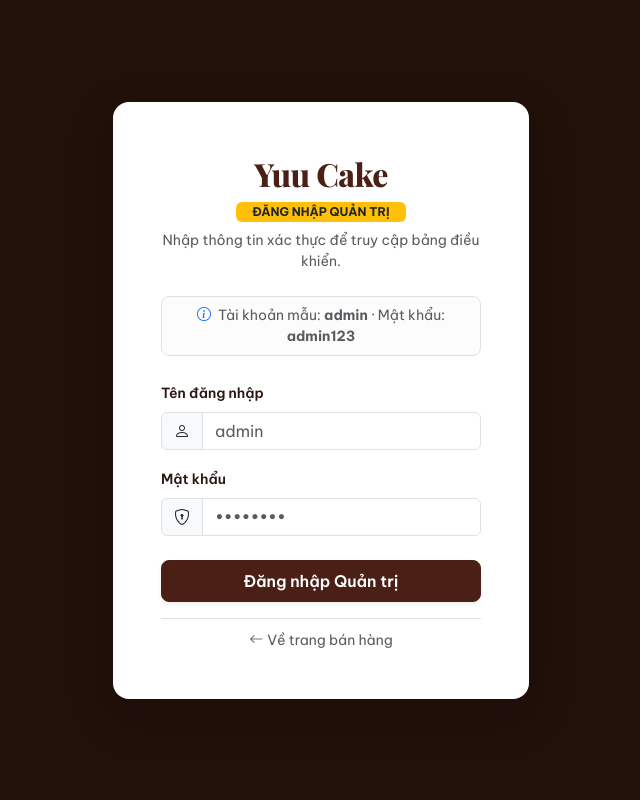
After one commit to nguyen-trong-vy/test-pnmnm, a Flask app: page /admin/login in a window 1280 px wide. The commit adds this page. Shown: the whole page, without its empty margins (319-959 px from the left). Run offline with Flask 3, Linux system fonts and the light colour scheme; some libraries are stand-ins or nearby versions.

Commit message:
feat(admin): bao ve phan he admin bang decorator admin_required va session login

```diff
--- a/forms.py
+++ b/forms.py
@@ -228,3 +228,25 @@ class OrderStatusUpdateForm(FlaskForm):
         validators=[DataRequired(message="Vui lòng chọn trạng thái đơn hàng.")],
     )
     submit = SubmitField("Cập nhật trạng thái")
+
+
+class AdminLoginForm(FlaskForm):
+    """
+    Biểu mẫu Đăng nhập dành cho Quản trị viên (/admin/login).
+    Kiến thức Chương 5:
+    - Bắt lỗi dữ liệu bằng WTForms validators.
+    - PasswordField ẩn ký tự mật khẩu.
+    """
+
+    username = StringField(
+        "Tên đăng nhập",
+        validators=[
+            DataRequired(message="Vui lòng nhập tên đăng nhập admin."),
+            Length(min=3, max=50, message="Tên đăng nhập từ 3 đến 50 ký tự."),
+        ],
+    )
+    password = PasswordField(
+        "Mật khẩu",
+        validators=[DataRequired(message="Vui lòng nhập mật khẩu.")],
+    )
+    submit = SubmitField("Đăng nhập Quản trị")
--- a/routes/admin.py
+++ b/routes/admin.py
@@ -1,22 +1,115 @@
-import os, re, unicodedata, time, csv, io
+"""
+routes/admin.py - Phân hệ Quản trị Viên (Phần B: Màn hình ⑥ đến ⑪) cho Tiệm bánh Yuu Cake.
+
+Kiến thức áp dụng:
+- Chương 3: Blueprint với tiền tố /admin, url_for, redirect, render_template, abort.
+- Chương 4: Kế thừa giao diện templates/admin/base_admin.html.
+- Chương 5: Form quản trị Flask-WTF, bảo vệ CSRF, upload ảnh an toàn và flash message.
+- Chương 6: Truy vấn nâng cao SQLAlchemy 2.0 (func.count, func.sum, filter, join, order_by, db.paginate).
+"""
+
+import re
+import time
+import unicodedata
 from datetime import datetime
 from functools import wraps
 from pathlib import Path
-from flask import Blueprint, render_template, request, session, url_for, flash, redirect, abort, current_app, make_response
-from sqlalchemy import func, select, or_
+
+from flask import (
+    Blueprint,
+    abort,
+    current_app,
+    flash,
+    redirect,
+    render_template,
+    request,
+    session,
+    url_for,
+)
+from sqlalchemy import func, or_, select
 from werkzeug.utils import secure_filename
+
 from extensions import db
-from forms import ProductAdminForm, CategoryAdminForm, OrderStatusUpdateForm
-from models import Category, Order, Product, OrderItem, OrderStatusHistory, ORDER_STATUS_PENDING, ORDER_STATUS_SHIPPING, ORDER_STATUS_COMPLETED, ORDER_STATUS_CANCELLED
+from forms import (
+    AdminLoginForm,
+    CategoryAdminForm,
+    OrderStatusUpdateForm,
+    ProductAdminForm,
+)
+from models import (
+    ORDER_STATUS_CANCELLED,
+    ORDER_STATUS_COMPLETED,
+    ORDER_STATUS_PENDING,
+    ORDER_STATUS_SHIPPING,
+    Category,
+    Order,
+    OrderItem,
+    OrderStatusHistory,
+    Product,
+    User,
+)
 
 admin_bp = Blueprint("admin", __name__, url_prefix="/admin")
 
+
 def admin_required(view_func):
-    """Decorator tạm thời (ở Commit 14 sẽ bổ sung kiểm tra session login thật)."""
+    """
+    Decorator kiểm tra quyền Quản trị viên (Chương 5: Session & Security).
+    - Kiểm tra session.get('admin_logged_in') == True.
+    - Nếu chưa đăng nhập: lưu URL đang vào (?next=...) và chuyển hướng sang /admin/login.
+    """
     @wraps(view_func)
     def wrapped_view(*args, **kwargs):
+        if not session.get("admin_logged_in"):
+            flash("Vui lòng đăng nhập quyền Quản trị viên để truy cập khu vực này.", "warning")
+            return redirect(url_for("admin.login", next=request.full_path))
         return view_func(*args, **kwargs)
+
     return wrapped_view
+
+
+@admin_bp.route("/login", methods=["GET", "POST"])
+def login():
+    """
+    Trang đăng nhập Quản trị viên (/admin/login).
+    Tài khoản quản trị mẫu mặc định: admin / admin123
+    """
+    if session.get("admin_logged_in"):
+        return redirect(url_for("admin.dashboard"))
+
+    form = AdminLoginForm()
+    if form.validate_on_submit():
+        username = form.username.data.strip()
+        password = form.password.data
+
+        user = db.session.scalar(select(User).where(User.username == username))
+        if user and user.check_password(password) and user.role == "admin":
+            session["admin_logged_in"] = True
+            session["admin_user"] = {
+                "id": user.id,
+                "username": user.username,
+                "full_name": user.full_name,
+            }
+            flash(f"Chào mừng {user.full_name} quay trở lại Trang Quản trị!", "success")
+
+            next_url = request.args.get("next")
+            if next_url and next_url.startswith("/admin") and next_url != url_for("admin.login"):
+                return redirect(next_url)
+            return redirect(url_for("admin.dashboard"))
+        else:
+            flash("Tên đăng nhập hoặc mật khẩu không chính xác.", "danger")
+
+    return render_template("admin/login.html", form=form)
+
+
+@admin_bp.route("/logout")
+def logout():
+    """Đăng xuất khỏi phiên làm việc Quản trị viên."""
+    session.pop("admin_logged_in", None)
+    session.pop("admin_user", None)
+    flash("Bạn đã đăng xuất khỏi Trang Quản trị an toàn.", "info")
+    return redirect(url_for("admin.login"))
+
 
 def slugify_vn(text: str) -> str:
     """Tạo slug chuẩn URL từ chuỗi tiếng Việt có dấu (vd: 'Bánh Donut Dâu' -> 'banh-donut-dau')."""
--- a/templates/admin/base_admin.html
+++ b/templates/admin/base_admin.html
@@ -77,7 +77,7 @@
               <div class="text-white-50 small">@{{ session.get('admin_user', {}).get('username', 'admin') }}</div>
             </div>
           </div>
-          <a href="#" class="btn btn-sm btn-outline-danger p-1 text-white border-0" title="Đăng xuất">
+          <a href="{{ url_for('admin.logout') }}" class="btn btn-sm btn-outline-danger p-1 text-white border-0" title="Đăng xuất">
             <i class="bi bi-box-arrow-right fs-6"></i>
           </a>
         </div>
@@ -108,7 +108,7 @@
             <a href="{{ url_for('store.home') }}" class="btn btn-sm btn-outline-secondary">
               <i class="bi bi-shop me-1"></i>Xem cửa hàng
             </a>
-            <a href="#" class="btn btn-sm btn-outline-danger" title="Đăng xuất khỏi Admin">
+            <a href="{{ url_for('admin.logout') }}" class="btn btn-sm btn-outline-danger" title="Đăng xuất khỏi Admin">
               <i class="bi bi-box-arrow-right me-1"></i>Đăng xuất
             </a>
           </div>
--- /dev/null
+++ b/templates/admin/login.html
@@ -0,0 +1,90 @@
+<!DOCTYPE html>
+<html lang="vi">
+<head>
+  <meta charset="UTF-8">
+  <meta name="viewport" content="width=device-width, initial-scale=1.0">
+  <title>Đăng nhập Quản trị - Yuu Cake</title>
+
+  {# Google Fonts #}
+  <link rel="preconnect" href="https://fonts.googleapis.com">
+  <link rel="preconnect" href="https://fonts.gstatic.com" crossorigin>
+  <link href="https://fonts.googleapis.com/css2?family=Be+Vietnam+Pro:wght@400;500;600;700;800&family=Playfair+Display:wght@700;800&display=swap" rel="stylesheet">
+
+  {# Bootstrap 5 & Icons #}
+  <link href="https://cdn.jsdelivr.net/npm/bootstrap@5.3.3/dist/css/bootstrap.min.css" rel="stylesheet">
+  <link href="https://cdn.jsdelivr.net/npm/bootstrap-icons@1.11.3/font/bootstrap-icons.min.css" rel="stylesheet">
+
+  {# CSS Yuu Cake #}
+  <link rel="stylesheet" href="{{ url_for('static', filename='css/style.css') }}">
+</head>
+<body class="d-flex align-items-center justify-content-center min-vh-100" style="background-color: #22100a;">
+
+  <div class="container" style="max-width: 440px;">
+    {# Flash messages #}
+    {% with messages = get_flashed_messages(with_categories=true) %}
+      {% if messages %}
+        {% for category, message in messages %}
+          <div class="alert alert-{{ category }} alert-dismissible fade show shadow-sm border-0 rounded-3 mb-3" role="alert">
+            <i class="bi {% if category == 'success' %}bi-check-circle-fill{% elif category == 'danger' %}bi-exclamation-triangle-fill{% elif category == 'warning' %}bi-exclamation-circle-fill{% else %}bi-info-circle-fill{% endif %} me-2"></i>
+            {{ message }}
+            <button type="button" class="btn-close" data-bs-dismiss="alert" aria-label="Đóng"></button>
+          </div>
+        {% endfor %}
+      {% endif %}
+    {% endwith %}
+
+    <div class="yuu-admin-card p-4 p-sm-5 shadow-lg border-0 rounded-4">
+      <div class="text-center mb-4">
+        <a href="{{ url_for('store.home') }}" class="yuu-brand text-decoration-none fs-2 d-block">
+          Yuu Cake
+        </a>
+        <span class="badge bg-warning text-dark fw-bold px-3 py-1 mt-1">ĐĂNG NHẬP QUẢN TRỊ</span>
+        <p class="text-muted small mt-2 mb-0">Nhập thông tin xác thực để truy cập bảng điều khiển.</p>
+      </div>
+
+      <div class="alert alert-light border small text-muted py-2 px-3 mb-4 rounded-3 text-center">
+        <i class="bi bi-info-circle text-primary me-1"></i>
+        Tài khoản mẫu: <strong>admin</strong> &middot; Mật khẩu: <strong>admin123</strong>
+      </div>
+
+      <form method="post" action="{{ url_for('admin.login', next=request.args.get('next')) }}">
+        {{ form.hidden_tag() }}
+
+        <div class="mb-3">
+          {{ form.username.label(class="form-label small fw-semibold") }}
+          <div class="input-group">
+            <span class="input-group-text bg-light"><i class="bi bi-person"></i></span>
+            {{ form.username(class="form-control" + (" is-invalid" if form.username.errors else ""), placeholder="admin") }}
+          </div>
+          {% for err in form.username.errors %}
+            <div class="text-danger small mt-1">{{ err }}</div>
+          {% endfor %}
+        </div>
+
+        <div class="mb-4">
+          {{ form.password.label(class="form-label small fw-semibold") }}
+          <div class="input-group">
+            <span class="input-group-text bg-light"><i class="bi bi-shield-lock"></i></span>
+            {{ form.password(class="form-control" + (" is-invalid" if form.password.errors else ""), placeholder="••••••••") }}
+          </div>
+          {% for err in form.password.errors %}
+            <div class="text-danger small mt-1">{{ err }}</div>
+          {% endfor %}
+        </div>
+
+        <div class="d-grid mb-3">
+          {{ form.submit(class="btn btn-yuu py-2 fw-semibold shadow-sm") }}
+        </div>
+      </form>
+
+      <div class="text-center pt-2 border-top">
+        <a href="{{ url_for('store.home') }}" class="text-decoration-none small text-muted">
+          <i class="bi bi-arrow-left me-1"></i>Về trang bán hàng
+        </a>
+      </div>
+    </div>
+  </div>
+
+  <script src="https://cdn.jsdelivr.net/npm/bootstrap@5.3.3/dist/js/bootstrap.bundle.min.js"></script>
+</body>
+</html>
```
Also changed, not shown: models.py (+29 -0 lines), seed.py (+19 -1 lines), templates/base.html (+16 -2 lines).
